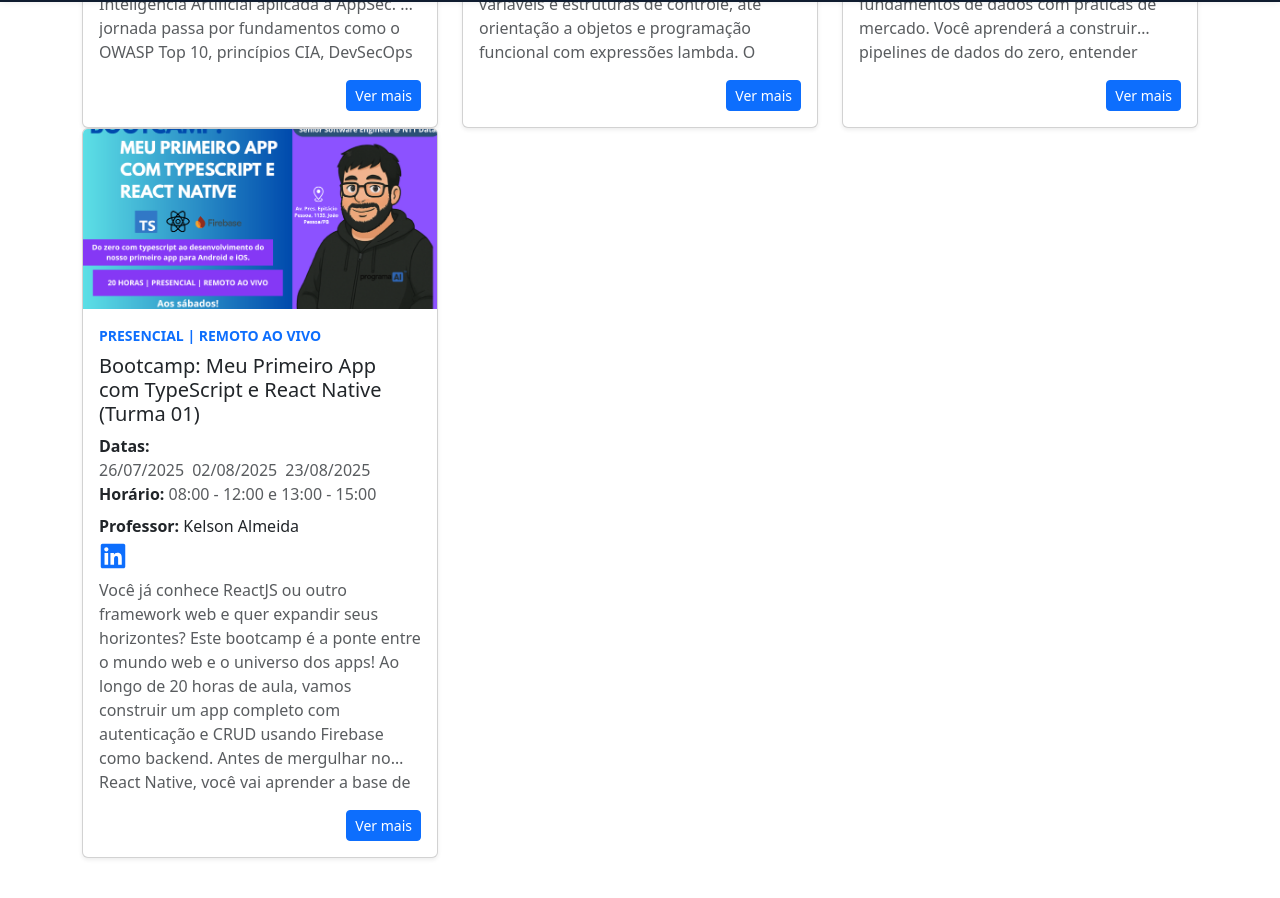
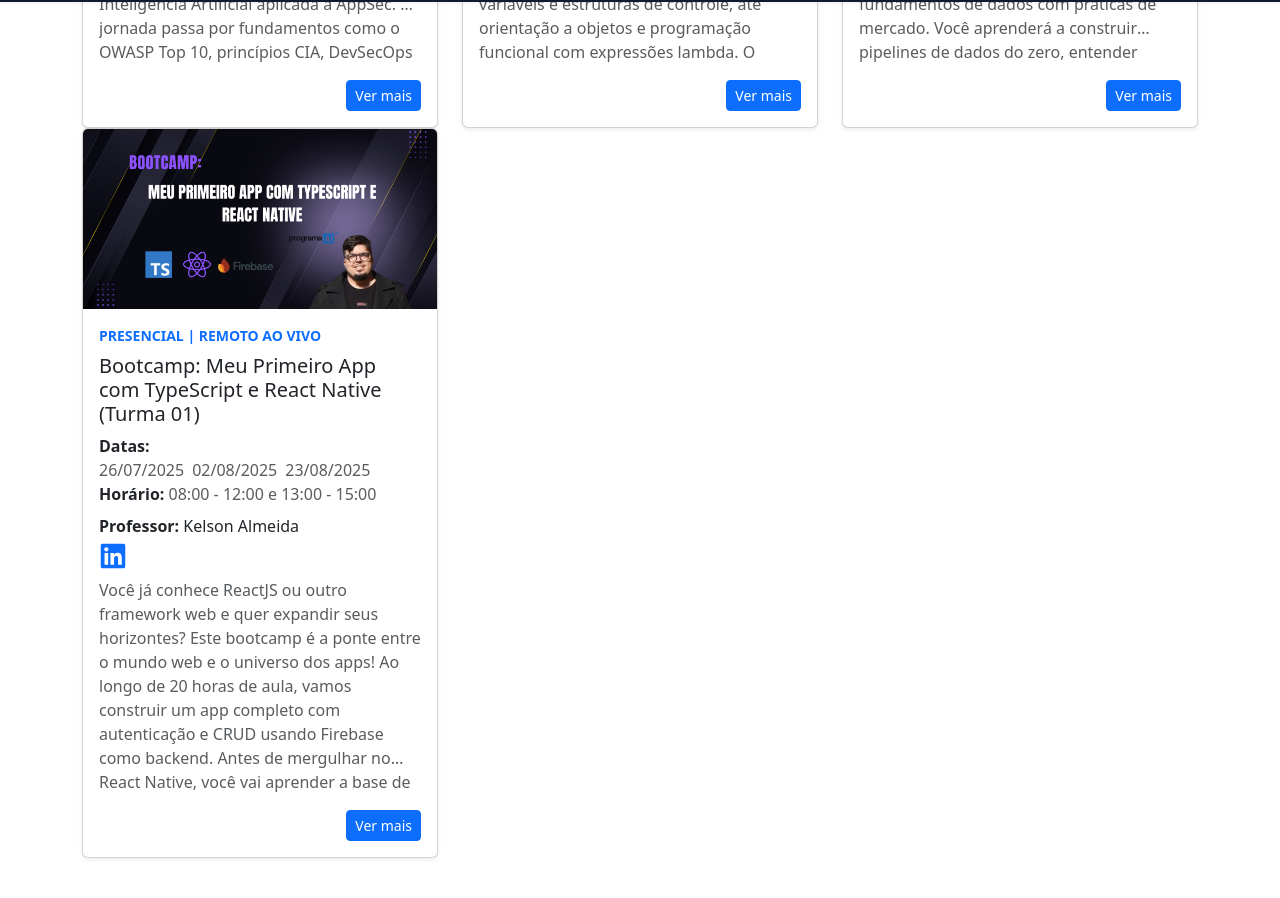
Before and after one commit to kelsonvictr/programaai-frontend, a React (Vite) app: page /cursos in a window 1280 px wide. Shown: the part 798-1696 px from the top of the page. Built offline with nearby package versions, Linux system fonts and the light colour scheme.

Commit message:
fix: coursecard

```diff
--- a/src/mocks/courses.ts
+++ b/src/mocks/courses.ts
@@ -160,7 +160,7 @@ O curso é conduzido por Wuldson Franco, especialista com atuação em empresas
     duration: "20 horas",
     price: "R$199,99",
     obsPrice: "promoção de lançamento, no pix",
-    imageUrl: "/banner-site-reactnative.png",
+    imageUrl: "/coursecard-reactnative.png",
     bannerSite: "/banner-site-reactnative.png",
     professor: "Kelson Almeida",
     linkedin: "https://www.linkedin.com/in/kelson-almeida/",
```
